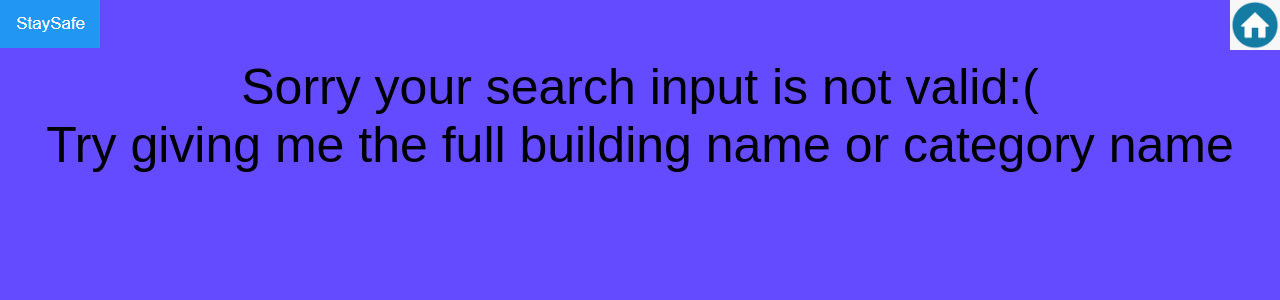
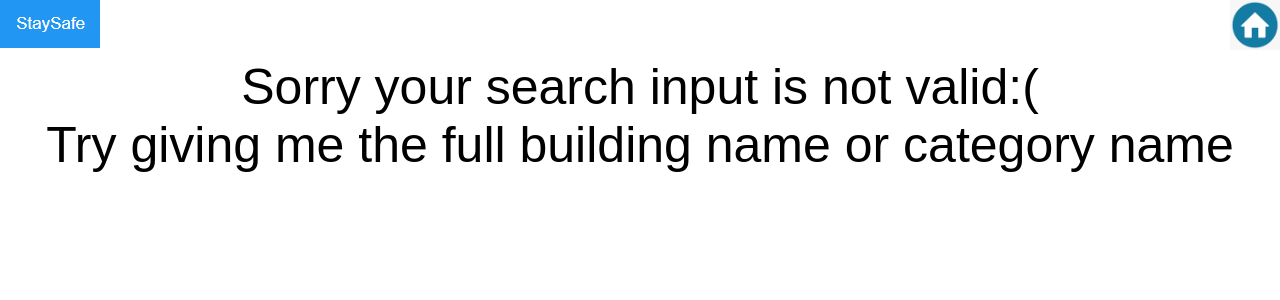
Before and after one commit to Zheng-Hu/staysafe, a Flask app: template staysafe/templates/error.html in a window 1280 px wide. Shown: the top 300 px of the page. Run offline with Flask 2, Linux system fonts and the light colour scheme; the template is opened without the code that fills it, so the values that code supplies are empty.

Commit message:
Update error.html

```diff
--- a/staysafe/templates/error.html
+++ b/staysafe/templates/error.html
@@ -2,7 +2,9 @@
 <html>
 <head>
 <link rel="stylesheet" href="{{ url_for('static', filename='css/predict.css')}}">
+<body style="background-color:rgb(255, 255, 255);"></body>
 <style>
+
   #content {
        position: relative;
    }
```
